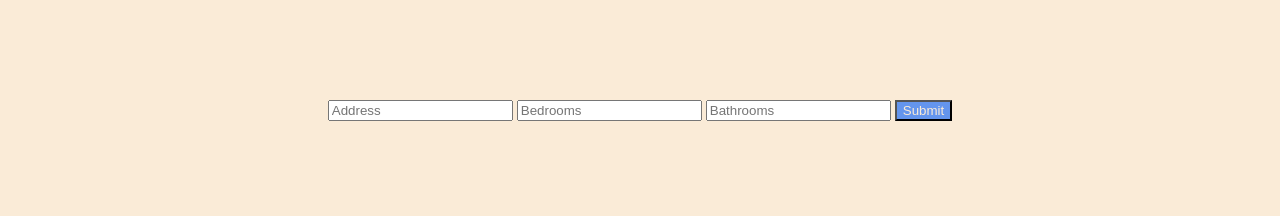
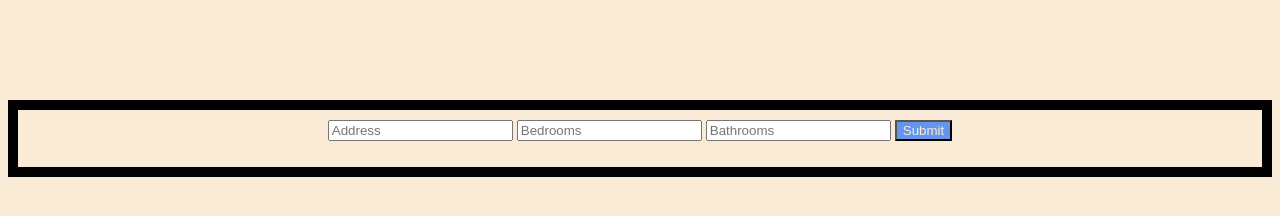
Before and after one commit to chetskii/home-listings, a plain HTML site: page index.html in a window 1280 px wide. Drawn offline with nearby package versions, Linux system fonts and the light colour scheme.

```diff
--- a/css/styles.css
+++ b/css/styles.css
@@ -2,6 +2,9 @@
     background-color: antiquewhite;
     text-align: center;
     margin-top: 100px;
+    border: solid 10px;
+    box-sizing: border-box;
+    padding: 10px;
 }
 
 button {
```
